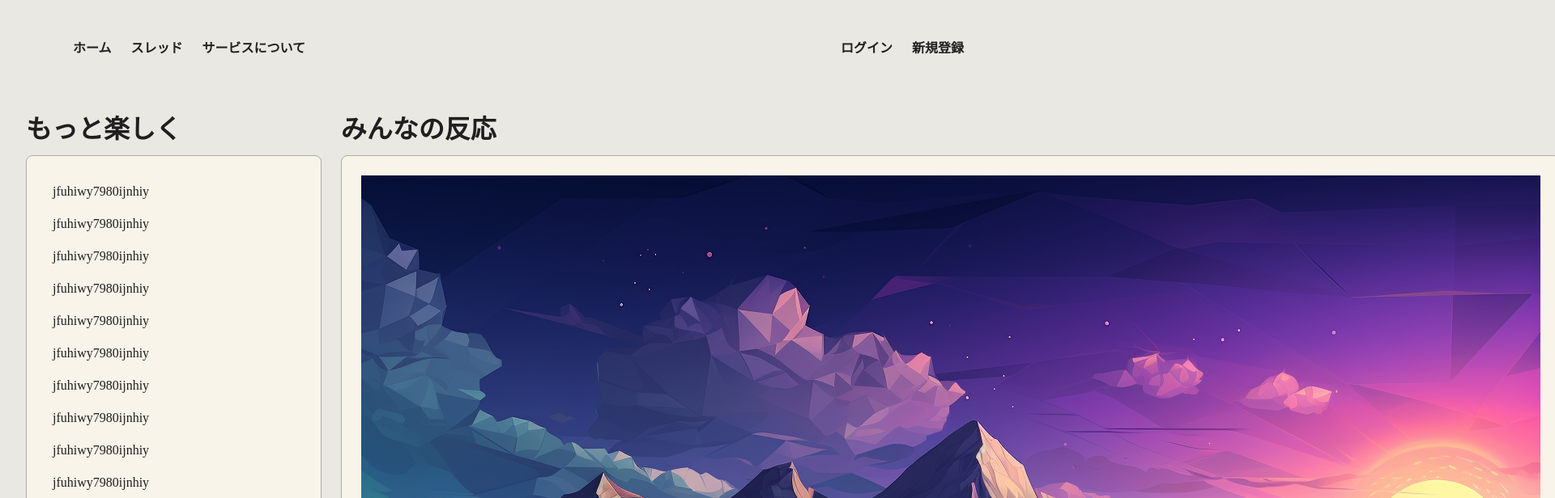
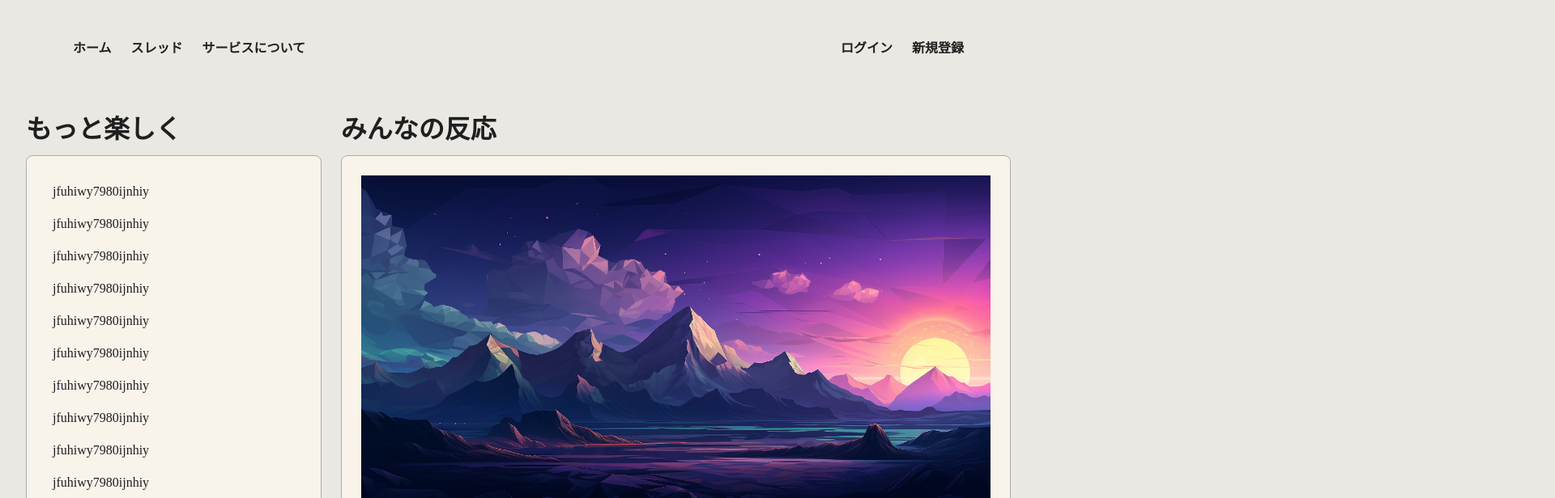
Before and after one commit to lewKcoder/s-young, a Next.js app: page /thread in a window 1280 px wide. Shown: the top 616 px of the page at 81% size, 1920 px wide, since content can reach past the window. Built offline with nearby package versions, Linux system fonts and the light colour scheme.

Commit message:
Added image component

```diff
--- /dev/null
+++ b/src/components/image/image.tsx
@@ -0,0 +1,7 @@
+import { Component } from './types';
+import styles from './styles.module.scss';
+
+export const Image: Component = (props) => {
+  const { src, alt } = props;
+  return <img src={src} alt={alt} className={styles.container} />;
+};
--- /dev/null
+++ b/src/components/image/index.ts
@@ -0,0 +1 @@
+export { Image } from './image';
--- /dev/null
+++ b/src/components/image/styles.module.scss
@@ -0,0 +1,4 @@
+.container {
+  width: 100%;
+  height: 100%;
+}
--- /dev/null
+++ b/src/components/image/types.ts
@@ -0,0 +1,8 @@
+import { FunctionComponent } from 'react';
+
+type Props = {
+  src: string;
+  alt: string;
+};
+
+export type Component = FunctionComponent<Props>;
--- a/src/components/thread-item/thread-item.tsx
+++ b/src/components/thread-item/thread-item.tsx
@@ -1,5 +1,6 @@
 import { FunctionComponent } from 'react';
 import { Section } from '@/components/section';
+import { Image } from '@/components/image';
 import styles from './styles.module.scss';
 import data from './data.json';
 
@@ -12,16 +13,16 @@ export const ThreadItem: FunctionComponent = () => {
         {lists.map(({ src, alt, comment, date, likes }) => (
           <li key={comment}>
             <div className={styles.image_content}>
-              <img src={src} alt={alt} />
+              <Image src={src} alt={alt} />
             </div>
             <div className={styles.text_content}>
               <span>{date}</span>
               <p>{comment}</p>
             </div>
             <div className={styles.action_content}>
-              <img src="/prohibition.png" alt="Prohibition" />
+              <Image src="/prohibition.png" alt="Prohibition" />
               <div>
-                <img src="/like.png" alt="Like" />
+                <Image src="/like.png" alt="Like" />
                 {likes && <span>{likes}</span>}
               </div>
             </div>
```
